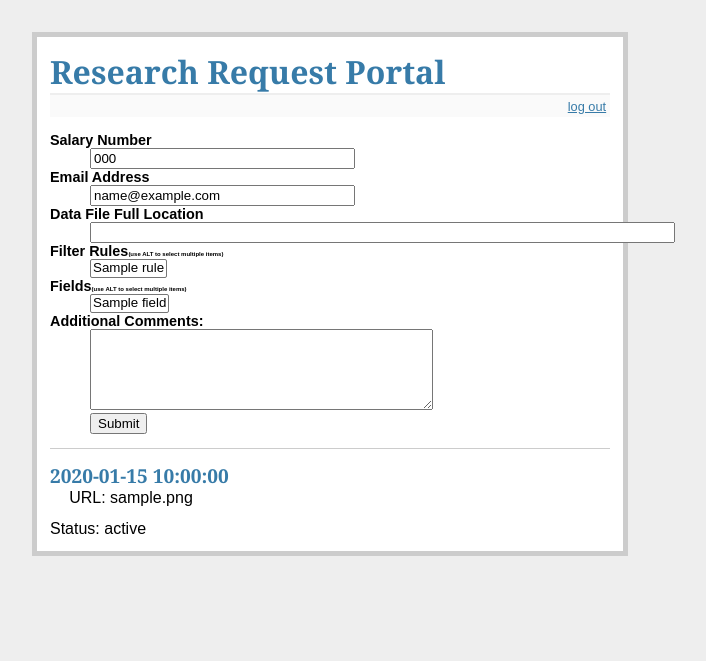
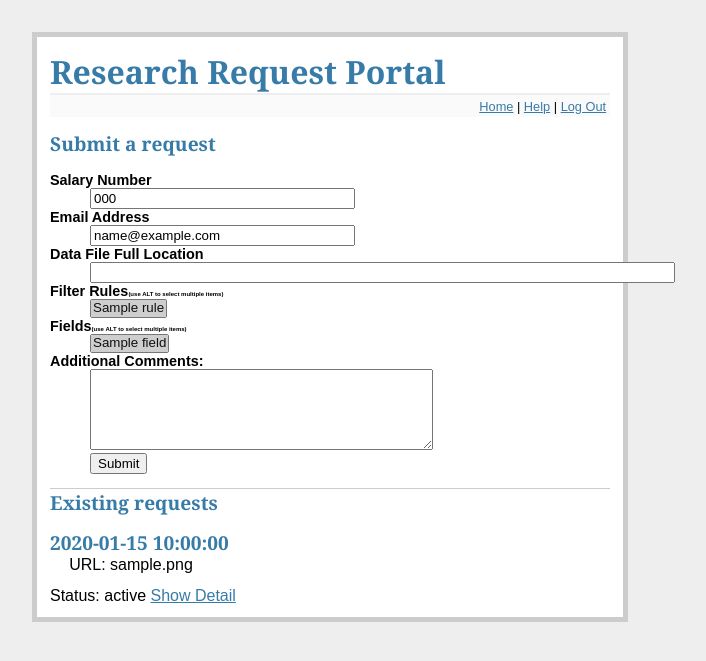
Before and after one commit to zhongdai/rrpweb, a Flask app: page / in a window 1280 px wide. Shown: the top 661 px of the page, without its empty margins (310-1016 px from the left). Run offline with Flask 2, Linux system fonts and the light colour scheme; the visitor is signed in with stand-in values (Sample User, id 1); tables that the repository leaves empty hold one stand-in row (values such as "Sample post").

Commit message:
- Save the request and rules / fields - Add the 404 template - Help page - show detail of a request - Home pageu

```diff
--- a/rrp/app.py
+++ b/rrp/app.py
@@ -18,6 +18,16 @@ class TimestampMixin(object):
     created_at = db.Column(
         db.DateTime, nullable=False, default=datetime.utcnow)
     updated_at = db.Column(db.DateTime, onupdate=datetime.utcnow)
+
+request_rule_mapping = db.Table('request_rule_mapping',
+    db.Column('request_id', db.Integer, db.ForeignKey('request.id'), primary_key=True),
+    db.Column('rule_id', db.Integer, db.ForeignKey('rule.id'), primary_key=True)
+)
+
+request_field_mapping = db.Table('request_field_mapping',
+    db.Column('request_id', db.Integer, db.ForeignKey('request.id'), primary_key=True),
+    db.Column('field_id', db.Integer, db.ForeignKey('field.id'), primary_key=True)
+)
 
 class User(db.Model, TimestampMixin):
     id = db.Column(db.Integer, primary_key=True)
@@ -42,6 +52,10 @@ class Request(db.Model, TimestampMixin):
     comments = db.Column(db.Text)
     status = db.Column(db.String(32), default='Submitted')
 
+    fields = db.relationship("Field", secondary=request_field_mapping)
+    rules = db.relationship("Rule", secondary=request_rule_mapping)
+
+
     def __repr__(self):
         return '<Request %r>' % self.data_file_full_loc
 
@@ -62,18 +76,28 @@ class Field(db.Model, TimestampMixin):
     def __repr__(self):
         return '<Field %r>' % self.field_name
 
-request_rule_mapping = db.Table('request_rule_mapping',
-    db.Column('request_id', db.Integer, db.ForeignKey('request.id'), primary_key=True),
-    db.Column('rule_id', db.Integer, db.ForeignKey('rule.id'), primary_key=True)
-)
-
-request_field_mapping = db.Table('request_field_mapping',
-    db.Column('request_id', db.Integer, db.ForeignKey('request.id'), primary_key=True),
-    db.Column('field_id', db.Integer, db.ForeignKey('field.id'), primary_key=True)
-)
 
 
 """ Start the logic """
+@app.errorhandler(404)
+def page_not_found(e):
+    return render_template('404.html'), 404
+
+@app.route('/help')
+def show_help():
+    return render_template('help.html')
+
+@app.route('/r/<request_id>')
+def show_request_detail(request_id):
+    if not session.get('logged_in'):
+        error = 'Please login first'
+        return render_template('login.html', error=error)
+    curr_user = User.query.get(session['user_id'])
+    r = Request.query.get_or_404(request_id)
+    if r.user_id == curr_user.id:
+        return render_template('show_request_detail.html', request=r)
+    else:
+        abort(404)
 
 @app.route('/')
 def show_requests():
@@ -112,8 +136,24 @@ def login():
 def add_request():
     if not session.get('logged_in'):
         abort(401)
+    curr_user = User.query.get(session['user_id'])
+    req = Request(
+        user_id = curr_user.id,
+        data_file_full_loc = request.form['file_loc'],
+        comments = request.form['comments']
+    )
+    for rule_id in request.form.getlist('ruleslist[]'):
+        print('Debug: rule id {}'.format(rule_id))
+        req.rules.append(Rule.query.get(rule_id))
+
+    for field_id in request.form.getlist('fieldslist[]'):
+        req.fields.append(Field.query.get(field_id))
+
+    db.session.add(req)
+    db.session.commit()
+
     flash('New request was successfully posted')
-    return redirect(url_for('show_requests'))
+    return redirect(url_for('show_request_detail', request_id=req.id))
 
 @app.route('/logout')
 def logout():
--- /dev/null
+++ b/rrp/templates/404.html
@@ -0,0 +1,4 @@
+{% extends "layout.html" %}
+{% block body %}
+  <h2>Page not found or you don't have the permission to view.</h2>
+{% endblock %}
--- /dev/null
+++ b/rrp/templates/help.html
@@ -0,0 +1,5 @@
+{% extends "layout.html" %}
+{% block body %}
+  <h2>Help & Document</h2>
+  <p> TODO: Put a detail document</p>
+{% endblock %}
--- a/rrp/templates/layout.html
+++ b/rrp/templates/layout.html
@@ -4,10 +4,14 @@
 <div class=page>
   <h1>Research Request Portal</h1>
   <div class=metanav>
+    <a href='/'>Home</a>
+    |
+    <a href="{{ url_for('show_help') }}">Help</a>
+    |
   {% if not session.logged_in %}
-    <a href="{{ url_for('login') }}">log in</a>
+    <a href="{{ url_for('login') }}">Log In</a>
   {% else %}
-    <a href="{{ url_for('logout') }}">log out</a>
+    <a href="{{ url_for('logout') }}">Log Out</a>
   {% endif %}
   </div>
   {% for message in get_flashed_messages() %}
--- a/rrp/templates/show_requests.html
+++ b/rrp/templates/show_requests.html
@@ -1,28 +1,37 @@
 {% extends "layout.html" %}
 {% block body %}
+  <h2>Submit a request</h2>
   {% if session.logged_in %}
     <form action="{{ url_for('add_request') }}" method=post class=add-entry>
       <dl>
         <dt>Salary Number</dt>
-        <dd><input type=text size=30 name=salary_number value={{ user.salary_number }} /></dd>
+        <dd><input type=text size=30 name=salary_number value={{ user.salary_number }} readonly/></dd>
         <dt>Email Address</dt>
-        <dd><input type=text size=30 name=email_addr value={{ user.email}} /></dd>
+        <dd><input type=text size=30 name=email_addr value={{ user.email}} readonly/></dd>
         <dt>Data File Full Location</dt>
         <dd><input type=text size=70 name=file_loc /></dd>
         <dt>Filter Rules<span>(use ALT to select multiple items)</span></dt>
         <dd>
-          <select multiple name=rules size={{ rules|length }}>
+          <select multiple size={{ rules|length }} name="ruleslist[]">
             {% for rule in rules %}
-              <option value={{ rule.id }}>{{ rule.name }}</option>
+              {% if rule.id == 1 %}
+                <option value={{ rule.id }} selected>{{ rule.name }}</option>
+              {% else %}
+                <option value={{ rule.id }}>{{ rule.name }}</option>
+              {% endif %}
             {% endfor %}
           </select>
         </dd>
 
         <dt>Fields<span>(use ALT to select multiple items)</span></dt>
         <dd>
-          <select multiple name=fields size={{ fields|length }}>
+          <select multiple size={{ fields|length }} name="fieldslist[]">
             {% for field in fields %}
-              <option value={{ field.id }}>{{ field.field_name }}</option>
+              {% if field.id == 1 %}
+                <option value={{ field.id }} selected>{{ field.field_name }}</option>
+              {% else %}
+                <option value={{ field.id }}>{{ field.field_name }}</option>
+              {% endif %}
             {% endfor %}
           </select>
         </dd>
@@ -34,10 +43,12 @@
     </form>
   {% endif %}
   <ul class=entries>
+  <h2>Existing requests</h2>
   {% for request in requests %}
     <li><h2>{{ request.created_at }}</h2>
       URL: {{ request.data_file_full_loc|safe }}</li>
       Status: {{ request.status }}
+      <a href="{{ url_for('show_request_detail', request_id=request.id) }}">Show Detail</a>
   {% else %}
     <li><em>Unbelievable.  No entries here so far</em></li>
   {% endfor %}
```
Also changed, not shown: make_dummy_data.py (+0 -16 lines), rrp/templates/show_request_detail.html (added, +20 -0 lines), readme.md.
